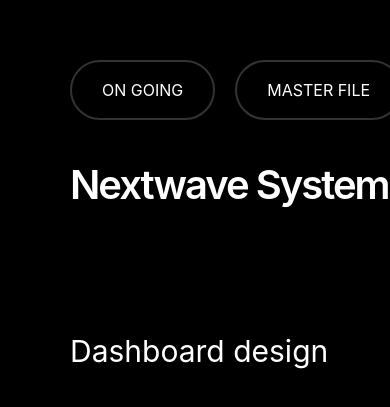
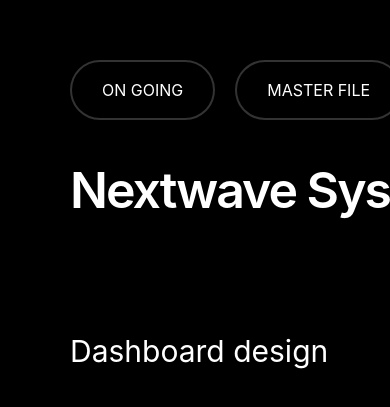
Before and after one commit to KaAbdurahman/testreactpro, a React (Create React App) app: page / in a window 390 px wide. Shown: the part 401-808 px from the top of the page. Built offline with nearby package versions, Linux system fonts and the light colour scheme.

Commit message:
new commit

```diff
--- a/src/components/start.module.scss
+++ b/src/components/start.module.scss
@@ -70,7 +70,7 @@
   }
 
   @media (max-width: 500px) {
-    font-size: remy(40);
+    font-size: remy(50);
     width: 100%;
   }
 }
```
